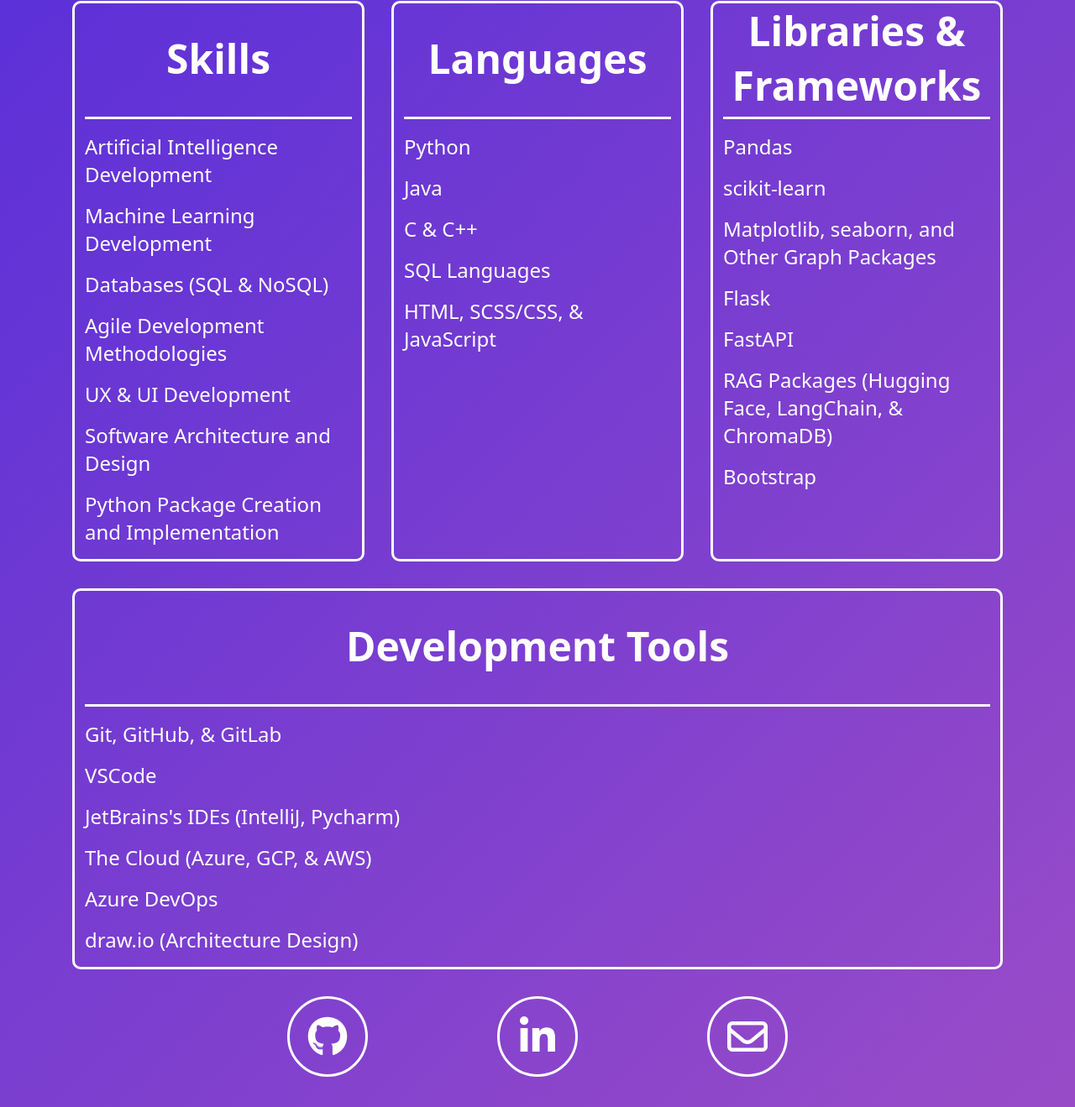
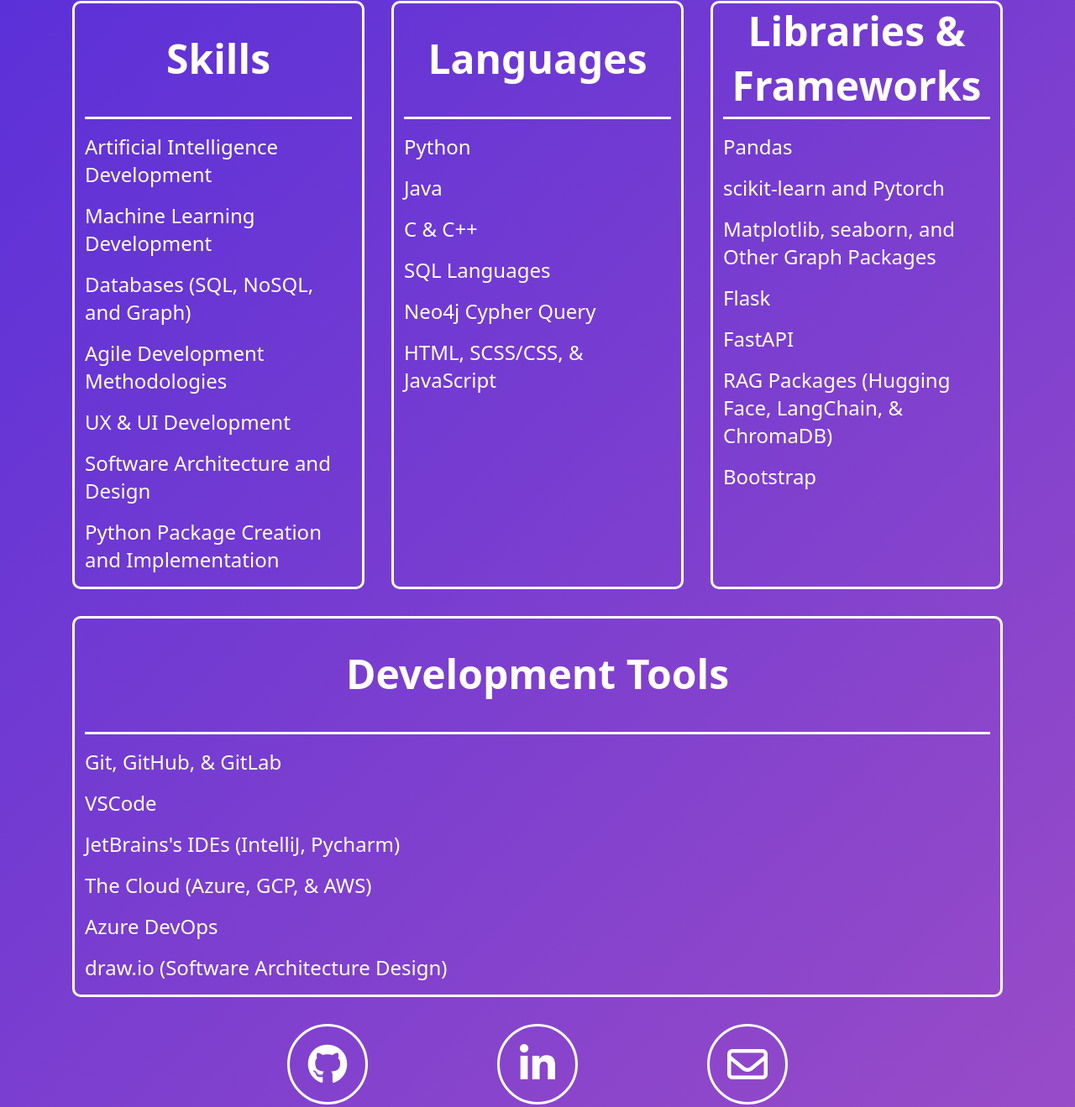
Before and after one commit to Jack-Anstey/Interactive-Portfolio, a plain HTML site: page index.html in a window 1280 px wide. Shown: the part 411-1730 px from the top of the page at 84% size. Drawn offline with nearby package versions, Linux system fonts and the light colour scheme.

Commit message:
Update resume and skills

```diff
--- a/index.html
+++ b/index.html
@@ -38,7 +38,7 @@
 				<div class="content">
 					<p>Artificial Intelligence Development</p>
 					<p>Machine Learning Development</p>
-					<p>Databases (SQL & NoSQL)</p>
+					<p>Databases (SQL, NoSQL, and Graph)</p>
 					<p>Agile Development Methodologies</p>
 					<p>UX & UI Development</p>
 					<p>Software Architecture and Design</p>
@@ -53,6 +53,7 @@
 					<p>Java</p>
 					<p>C & C++</p>
 					<p>SQL Languages</p>
+					<p>Neo4j Cypher Query</p>
 					<p>HTML, SCSS/CSS, & JavaScript</p>
 				</div>
 			</div>
@@ -61,7 +62,7 @@
 				<p class="header font-weight-bold text-center" id="lib-frame-header">Libraries & Frameworks</p>
 				<div class="content">
 					<p>Pandas</p>
-					<p>scikit-learn</p>
+					<p>scikit-learn and Pytorch</p>
 					<p>Matplotlib, seaborn, and Other Graph Packages</p>
 					<p>Flask</p>
 					<p>FastAPI</p>
@@ -78,7 +79,7 @@
 					<p>JetBrains's IDEs (IntelliJ, Pycharm)</p>
 					<p>The Cloud (Azure, GCP, & AWS)</p>
 					<p>Azure DevOps</p>
-					<p>draw.io (Architecture Design)</p>
+					<p>draw.io (Software Architecture Design)</p>
 				</div>
 			</div>
 		</div>
```
Also changed, not shown: 1 other file.
